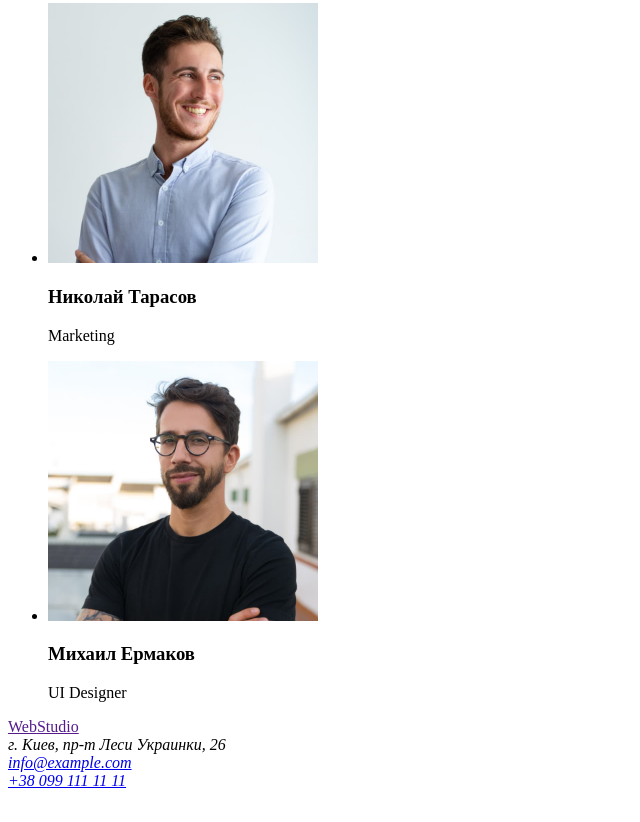
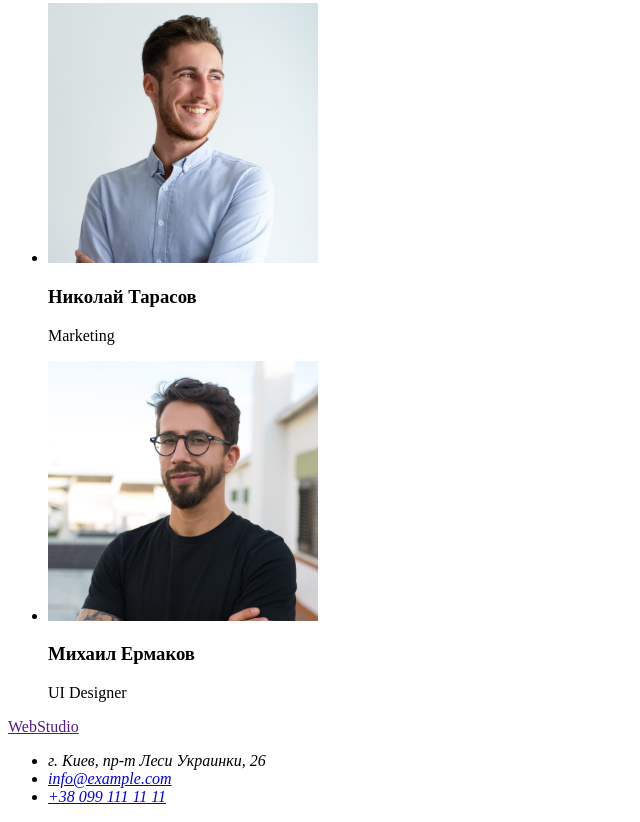
Before and after one commit to aleksandr-krivoruchko/goit-markup-hw-01, a plain HTML site: page index.html in a window 1280 px wide. Shown: the part 2315-3137 px from the top of the page, without its empty margins (0-640 px from the left). Before the commit the page ends 3113 px from the top, so only its background shows below. Drawn offline with Linux system fonts and the light colour scheme.

Commit message:
Исправления в футере

```diff
--- a/index.html
+++ b/index.html
@@ -143,11 +143,13 @@
     </main>
     <!-- !ПОДВАЛ -->
     <footer>
-      <a href=""><span>Web</span>Studio</a>
+      <a href="" lang="en"><span>Web</span>Studio</a>
       <address>
-        г. Киев, пр-т Леси Украинки, 26 <br />
-        <a href="info@example.com">info@example.com</a> <br />
-        <a href="tel:+380991111111">+38 099 111 11 11</a>
+        <ul>
+          <li>г. Киев, пр-т Леси Украинки, 26</li>
+          <li><a href="mailto:info@example.com">info@example.com</a></li>
+          <li><a href="tel:+380991111111">+38 099 111 11 11</a></li>
+        </ul>
       </address>
     </footer>
   </body>
```
